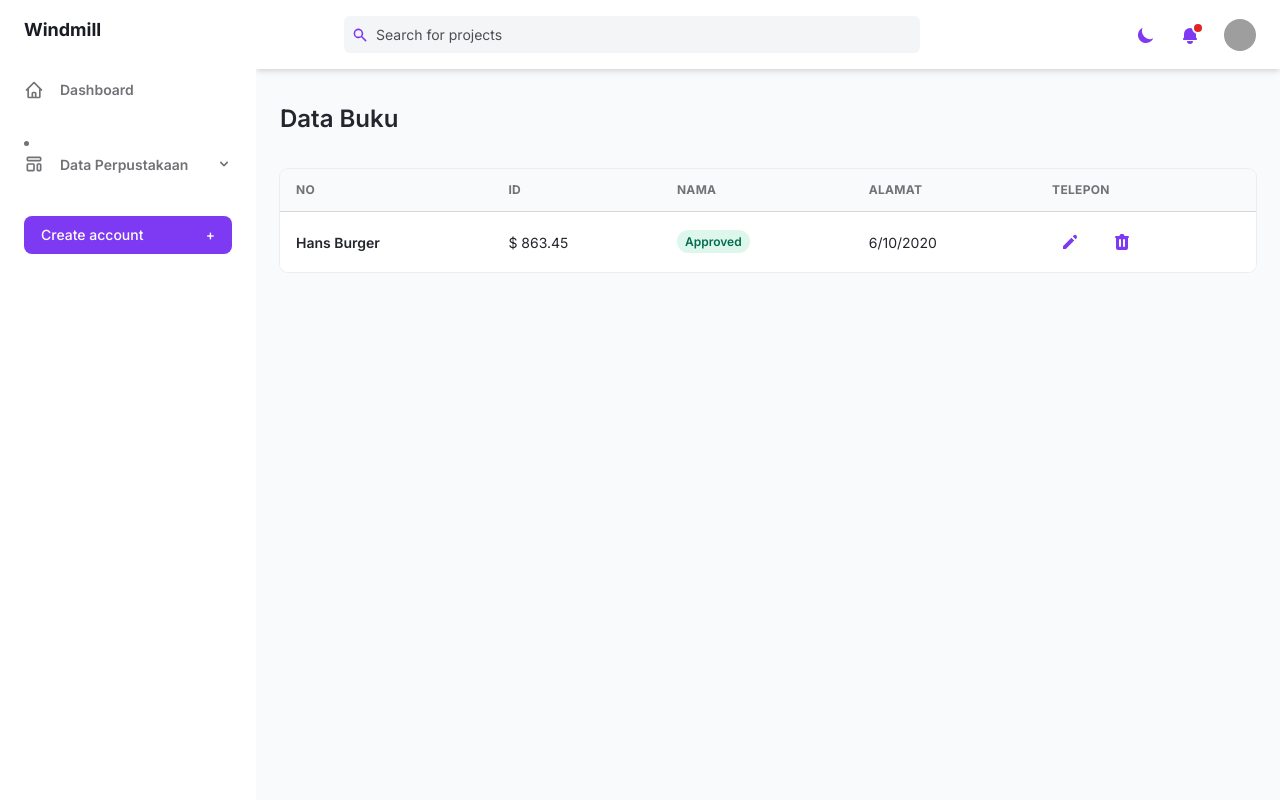
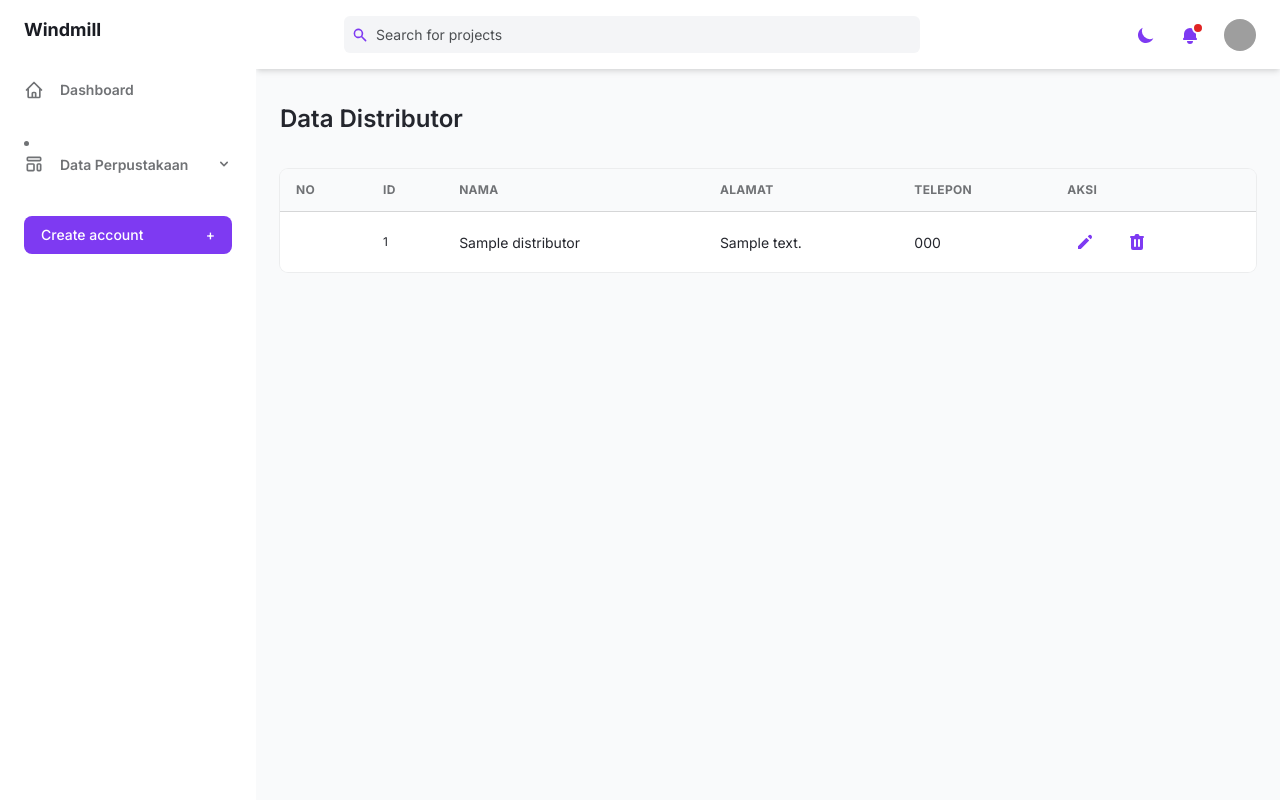
Before and after one commit to danixbo/Buku_Dani, a PHP site: page / in a window 1280 px wide. Run offline with PHP 8.4, Linux system fonts and the light colour scheme; tables that the repository leaves empty or names only in its code hold one stand-in row (values such as "Sample post"); grey boxes are pictures that could not be loaded.

Commit message:
+ CRUD Distributor

```diff
--- a/db.php
+++ b/db.php
@@ -1,7 +1,11 @@
 <?php
-$servername = "localhost";
-$username = "root";
-$password = "";
-$db = "buku_dani";
+$host     = "localhost";
+$user     = "root"     ;
+$password = ""         ;
+$db       = "buku_dani";
 
-$conn = mysqli_connect($servername , $username, $password, $db);
+$conn = mysqli_connect($host, $user, $password, $db);
+
+if (!$conn) {
+    die("Connection failed: " . mysqli_connect_error());
+}
--- a/index.php
+++ b/index.php
@@ -1,5 +1,10 @@
 <?php
 include 'layout/header.php';
+include 'db.php';
+
+
+$sql = ("SELECT * FROM distributor");
+$hasil = mysqli_query($conn, $sql);
 ?>
 
 <body>
@@ -18,68 +23,64 @@
         <!-- Remove everything INSIDE this div to a really blank page -->
         <div class="container px-6 mx-auto grid">
           <h2 class="my-8 text-2xl font-semibold text-gray-700 dark:text-gray-200">
-            Data Buku
+            Data Distributor
           </h2>
 
           <div class="w-full overflow-hidden rounded-lg shadow-xs">
             <div class="w-full overflow-x-auto">
               <table class="w-full whitespace-no-wrap">
                 <thead>
-                  <tr
-                    class="text-xs font-semibold tracking-wide text-left text-gray-500 uppercase border-b dark:border-gray-700 bg-gray-50 dark:text-gray-400 dark:bg-gray-800">
+                  <tr class="text-xs font-semibold tracking-wide text-left text-gray-500 uppercase border-b dark:border-gray-700 bg-gray-50 dark:text-gray-400 dark:bg-gray-800">
                     <th class="px-4 py-3">No</th>
                     <th class="px-4 py-3">ID</th>
                     <th class="px-4 py-3">Nama</th>
                     <th class="px-4 py-3">Alamat</th>
                     <th class="px-4 py-3">Telepon</th>
+                    <th class="px-4 py-3">Aksi</th>
                   </tr>
                 </thead>
                 <tbody class="bg-white divide-y dark:divide-gray-700 dark:bg-gray-800">
+                  <tr class="text-gray-700 dark:text-gray-400">
                     <?php
+                    $i = 1;
+                    foreach ($hasil as $asep) {
                     ?>
-                  <tr class="text-gray-700 dark:text-gray-400">
                       <td class="px-4 py-3">
                         <div class="flex items-center text-sm">
                           <!-- Avatar with inset shadow -->
                           <div>
-                          <p class="font-semibold">Hans Burger</p>
+                            <p class="font-semibold"><?php $i++; ?></p>
                           </div>
                         </div>
                       </td>
-                    <td class="px-4 py-3 text-sm">
-                      $ 863.45
-                    </td>
                       <td class="px-4 py-3 text-xs">
-                      <span
-                        class="px-2 py-1 font-semibold leading-tight text-green-700 bg-green-100 rounded-full dark:bg-green-700 dark:text-green-100">
-                        Approved
-                      </span>
+                        <?= $asep['id_distributor']; ?>
                       </td>
                       <td class="px-4 py-3 text-sm">
-                      6/10/2020
+                        <?= $asep['nama_distributor']; ?>
+                      </td>
+                      <td class="px-4 py-3 text-sm">
+                        <?= $asep['alamat']; ?>
+                      </td>
+                      <td class="px-4 py-3 text-sm">
+                        <?= $asep['telepon']; ?>
                       </td>
                       <td class="px-4 py-3">
                         <div class="flex items-center space-x-4 text-sm">
-                        <button
-                          class="flex items-center justify-between px-2 py-2 text-sm font-medium leading-5 text-purple-600 rounded-lg dark:text-gray-400 focus:outline-none focus:shadow-outline-gray"
-                          aria-label="Edit">
+                          <button class="flex items-center justify-between px-2 py-2 text-sm font-medium leading-5 text-purple-600 rounded-lg dark:text-gray-400 focus:outline-none focus:shadow-outline-gray" aria-label="Edit">
                             <svg class="w-5 h-5" aria-hidden="true" fill="currentColor" viewBox="0 0 20 20">
-                            <path
-                              d="M13.586 3.586a2 2 0 112.828 2.828l-.793.793-2.828-2.828.793-.793zM11.379 5.793L3 14.172V17h2.828l8.38-8.379-2.83-2.828z">
+                              <path d="M13.586 3.586a2 2 0 112.828 2.828l-.793.793-2.828-2.828.793-.793zM11.379 5.793L3 14.172V17h2.828l8.38-8.379-2.83-2.828z">
                               </path>
                             </svg>
                           </button>
-                        <button
-                          class="flex items-center justify-between px-2 py-2 text-sm font-medium leading-5 text-purple-600 rounded-lg dark:text-gray-400 focus:outline-none focus:shadow-outline-gray"
-                          aria-label="Delete">
+                          <button class="flex items-center justify-between px-2 py-2 text-sm font-medium leading-5 text-purple-600 rounded-lg dark:text-gray-400 focus:outline-none focus:shadow-outline-gray" aria-label="Delete">
                             <svg class="w-5 h-5" aria-hidden="true" fill="currentColor" viewBox="0 0 20 20">
-                            <path fill-rule="evenodd"
-                              d="M9 2a1 1 0 00-.894.553L7.382 4H4a1 1 0 000 2v10a2 2 0 002 2h8a2 2 0 002-2V6a1 1 0 100-2h-3.382l-.724-1.447A1 1 0 0011 2H9zM7 8a1 1 0 012 0v6a1 1 0 11-2 0V8zm5-1a1 1 0 00-1 1v6a1 1 0 102 0V8a1 1 0 00-1-1z"
-                              clip-rule="evenodd"></path>
+                              <path fill-rule="evenodd" d="M9 2a1 1 0 00-.894.553L7.382 4H4a1 1 0 000 2v10a2 2 0 002 2h8a2 2 0 002-2V6a1 1 0 100-2h-3.382l-.724-1.447A1 1 0 0011 2H9zM7 8a1 1 0 012 0v6a1 1 0 11-2 0V8zm5-1a1 1 0 00-1 1v6a1 1 0 102 0V8a1 1 0 00-1-1z" clip-rule="evenodd"></path>
                             </svg>
                           </button>
                         </div>
                       </td>
+                    <?php } ?>
                   </tr>
                 </tbody>
               </table>
--- a/layout/menu.php
+++ b/layout/menu.php
@@ -37,7 +37,7 @@
           <template x-if="isPagesMenuOpen">
             <ul x-transition:enter="transition-all ease-in-out duration-300" x-transition:enter-start="opacity-25 max-h-0" x-transition:enter-end="opacity-100 max-h-xl" x-transition:leave="transition-all ease-in-out duration-300" x-transition:leave-start="opacity-100 max-h-xl" x-transition:leave-end="opacity-0 max-h-0" class="p-2 mt-2 space-y-2 overflow-hidden text-sm font-medium text-gray-500 rounded-md shadow-inner bg-gray-50 dark:text-gray-400 dark:bg-gray-900" aria-label="submenu">
               <li class="px-2 py-1 transition-colors duration-150 hover:text-gray-800 dark:hover:text-gray-200">
-                  <a class="w-full" href="./buku.php">Data Buku</a>
+                <a class="w-full" href="./index.php">Data Distributor</a>
               </li>
               <li class="px-2 py-1 transition-colors duration-150 hover:text-gray-800 dark:hover:text-gray-200">
                 <a class="w-full" href="./create-account.html">
```
Lines whose indentation alone changed are shown as unchanged.
